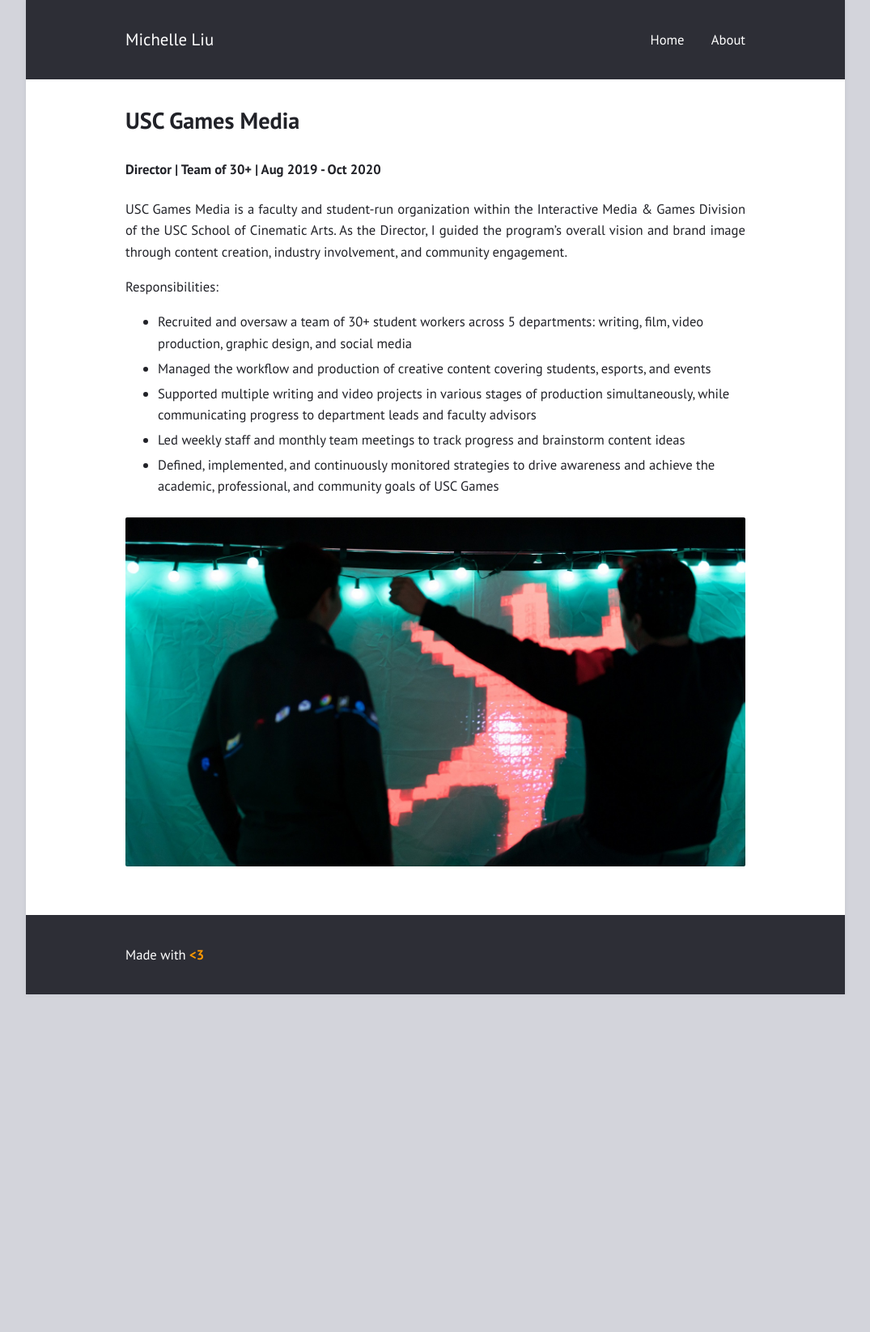
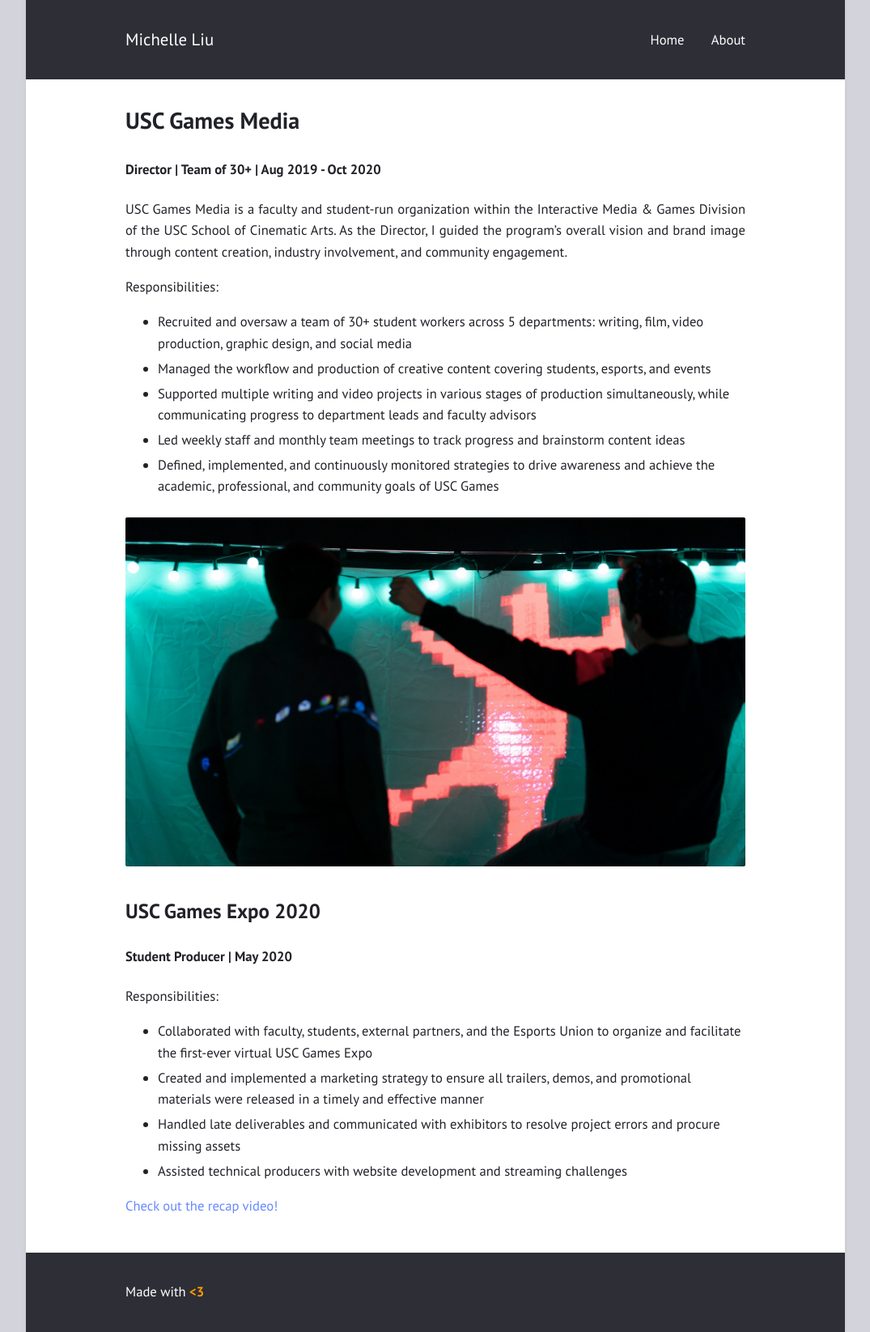
Before and after one commit to KeroMichelle/KeroMichelle.github.io, a Jekyll site: the page built from media.md, in a window 1280 px wide. Shown: the whole page at 81% size, without its empty margins (102-1177 px from the left). Built offline with Jekyll 4.4.1, drawn with Linux system fonts in a browser that asks for light colours; before the commit the page ends 1228 px from its top, so only the background shows below that.

Commit message:
Media page update

```diff
--- a/media.md
+++ b/media.md
@@ -16,3 +16,15 @@
 * Defined, implemented, and continuously monitored strategies to drive awareness and achieve the academic, professional, and community goals of USC Games
 
 ![expo](/assets/images/expo.jpg)
+
+
+## USC Games Expo 2020
+#### Student Producer | May 2020
+
+Responsibilities:
+* Collaborated with faculty, students, external partners, and the Esports Union to organize and facilitate the first-ever virtual USC Games Expo
+* Created and implemented a marketing strategy to ensure all trailers, demos, and promotional materials were released in a timely and effective manner
+* Handled late deliverables and communicated with exhibitors to resolve project errors and procure missing assets
+* Assisted technical producers with website development and streaming challenges
+
+[Check out the recap video!](https://youtu.be/FLs2rY4QWE4){:target="_blank"}
```
